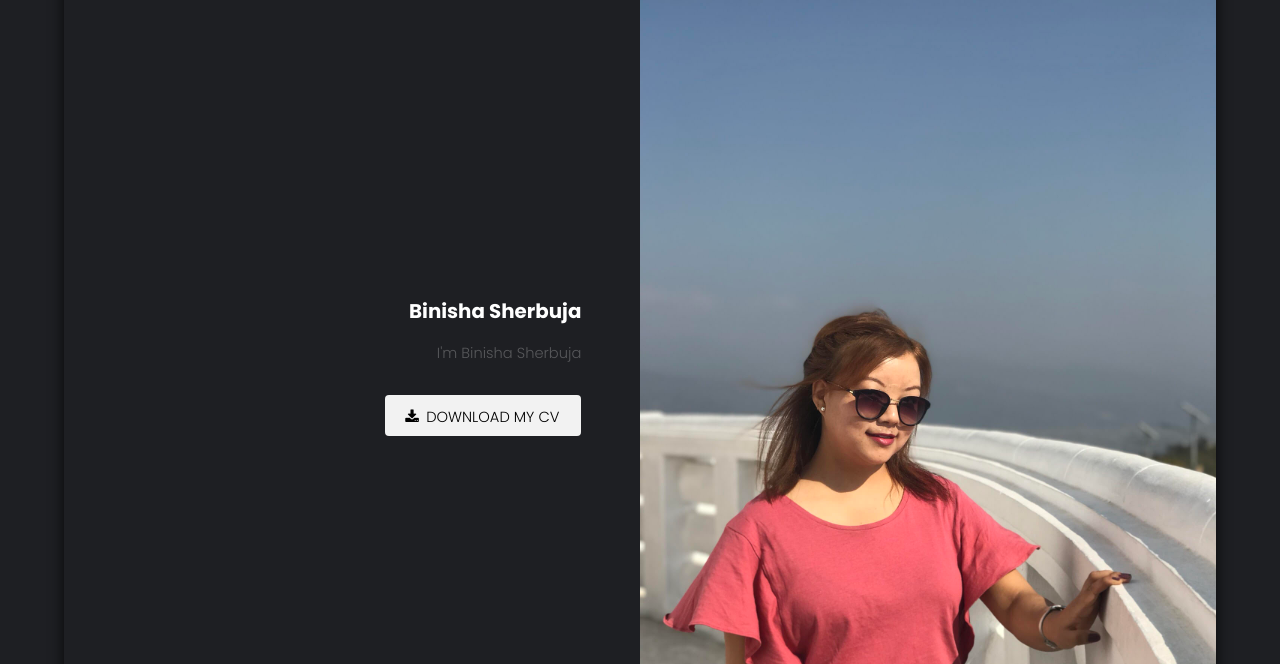
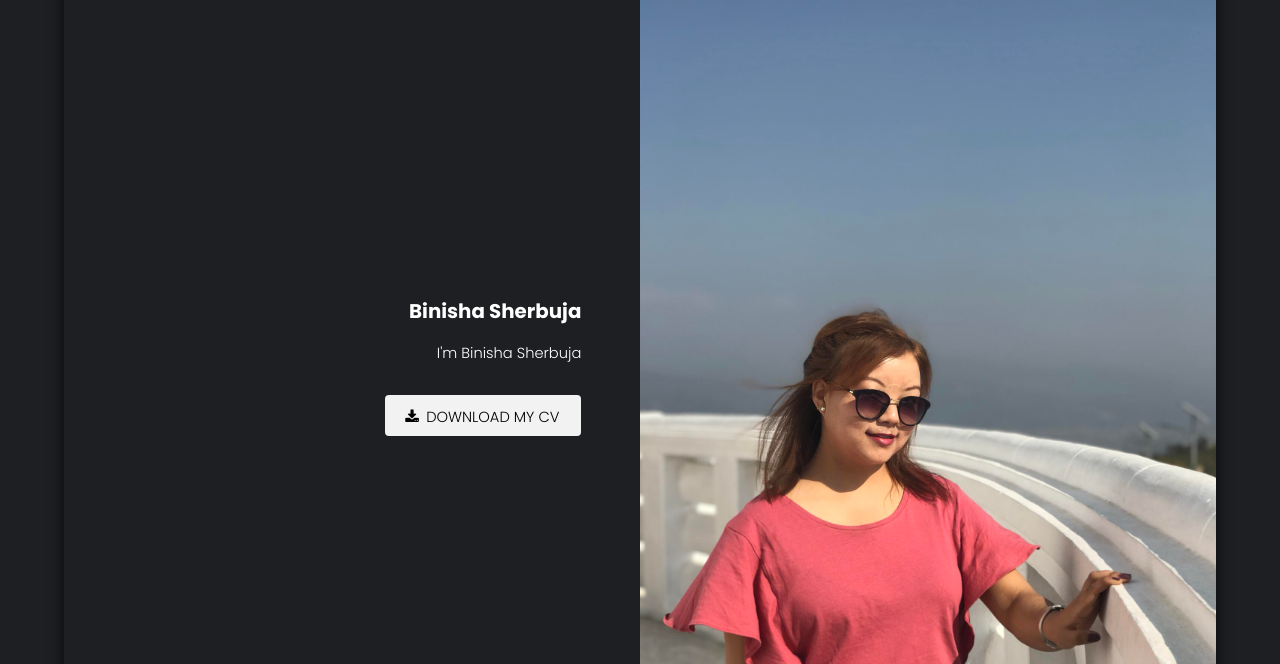
Before and after one commit to sherbujasisters/sherbujasisters.github.com, a plain HTML site: page index.html in a window 1280 px wide. Shown: the part 2256-2920 px from the top of the page. Drawn offline with Linux system fonts and the light colour scheme.

Commit message:
Update main.css

```diff
--- a/assets/css/main.css
+++ b/assets/css/main.css
@@ -2712,7 +2712,7 @@
 
 		.spotlight.alt {
 			background: #1e1f23;
-			color: rgba(255, 255, 255, 0.25);
+			color: rgba(255, 255, 255);
 			display: -moz-flex;
 			display: -webkit-flex;
 			display: -ms-flex;
```
